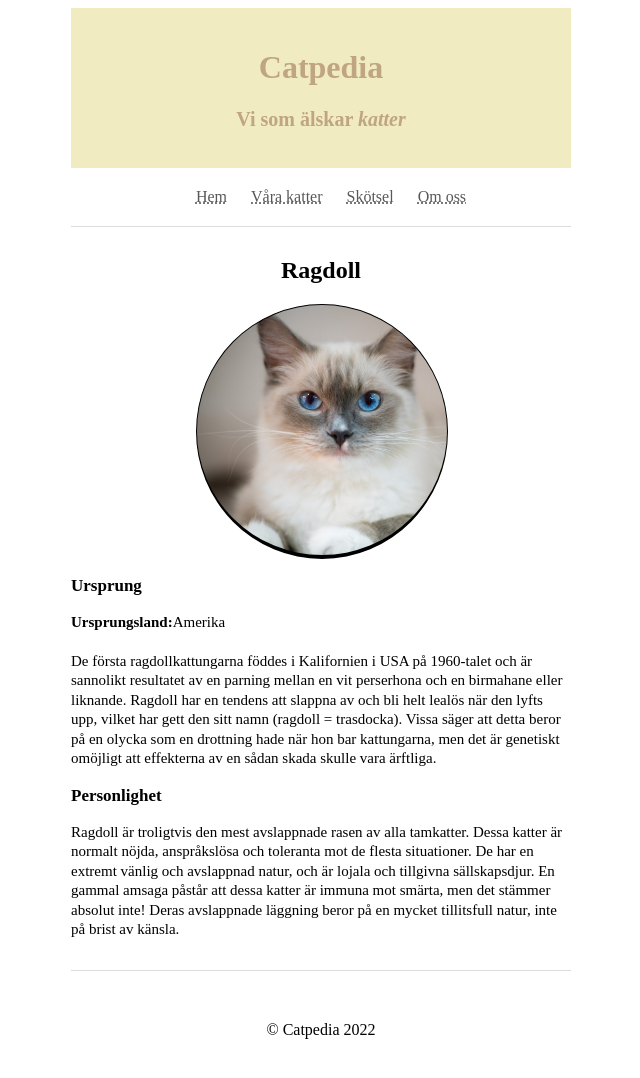
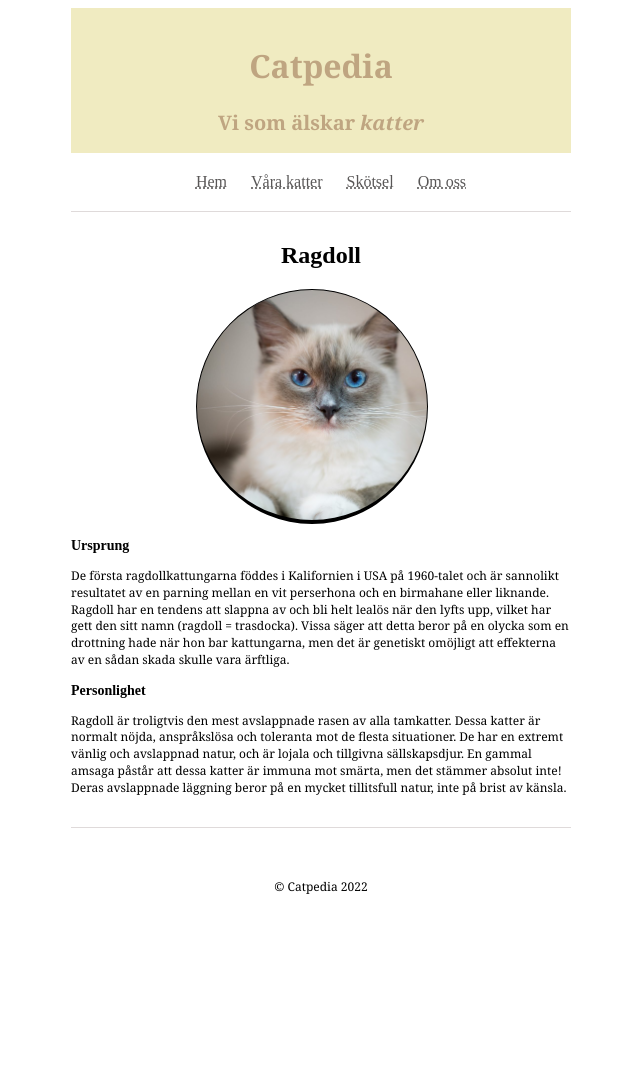
Before and after one commit to ericalundstrom/Catpedia, a plain HTML site: page index.html in a window 1280 px wide. Shown: the whole page, without its empty margins (319-959 px from the left). After the commit the page ends 945 px from the top, so only its background shows below. Drawn offline with Linux system fonts and the light colour scheme.

Commit message:
Har gjort finjusteringar

```diff
--- a/index.html
+++ b/index.html
@@ -24,8 +24,7 @@
     </div>
     <h3>Ursprung</h3>
     <p class="text">
-        <b>Ursprungsland:</b>Amerika
-        <br><br>De första ragdollkattungarna föddes i Kalifornien i USA på 1960-talet och är sannolikt resultatet av en
+        De första ragdollkattungarna föddes i Kalifornien i USA på 1960-talet och är sannolikt resultatet av en
         parning
         mellan en vit perserhona och en birmahane eller liknande. Ragdoll har en tendens att slappna av och bli helt
         lealös när den lyfts upp, vilket har gett den sitt namn (ragdoll = trasdocka). Vissa säger att detta beror på en
--- a/stylesheet.css
+++ b/stylesheet.css
@@ -8,14 +8,16 @@ body {
 #rubrik {
     background-color: #f0ebc1;
     width: auto;
-    height: 140px;
-    padding-top: 20px;
+    height: 130px;
+    padding-top: 15px;
     color: #bfa581;
     overflow: hidden;
+    font-family: Georgia, 'Times New Roman', Times, serif;
 }
 
 #underrubrik {
     font-size: 20px;
+    font-family: Georgia, 'Times New Roman', Times, serif;
 }
 
 .link {
@@ -46,13 +48,12 @@ body {
     margin-left: auto;
     margin-right: auto;
     max-width: 250px;
-
 }
 
 .image {
     background-image: url("ragboll.jpg");
-    height: 250px;
-    width: 250px;
+    height: 230px;
+    width: 230px;
     background-size: cover;
     border-radius: 50%;
     border: 1px solid black;
@@ -61,24 +62,28 @@ body {
 
 h3 {
     text-align: left;
-    font-size: 17px;
+    font-size: 14px;
 }
 
 .text {
     text-align: left;
-    line-height: 1.3;
-    font-size: 15px;
+    line-height: 1.4;
+    font-size: 12px;
+    font-family: Georgia, 'Times New Roman', Times, serif;
 
 }
 
 .text2 {
     text-align: left;
-    line-height: 1.3;
+    line-height: 1.4;
     border-bottom: 1px solid #dfdada;
     padding-bottom: 30px;
-    font-size: 15px;
+    font-size: 12px;
+    font-family: Georgia, 'Times New Roman', Times, serif;
 }
 
 footer {
     margin: 50px;
+    font-family: Georgia, 'Times New Roman', Times, serif;
+    font-size: 12px;
 }
```
